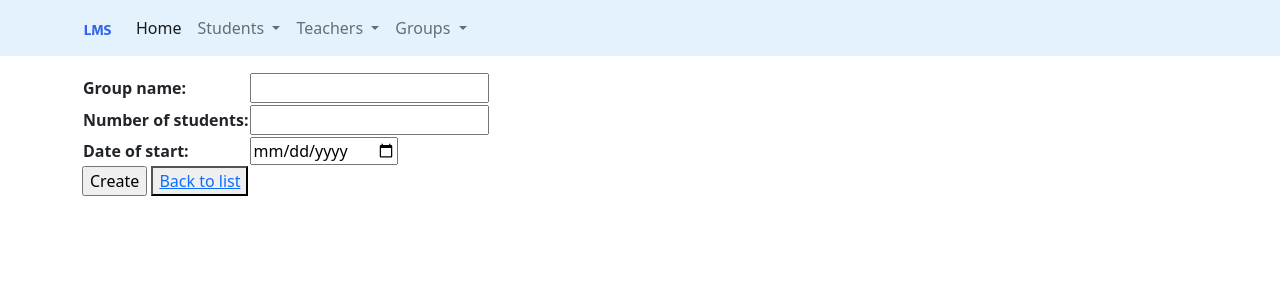
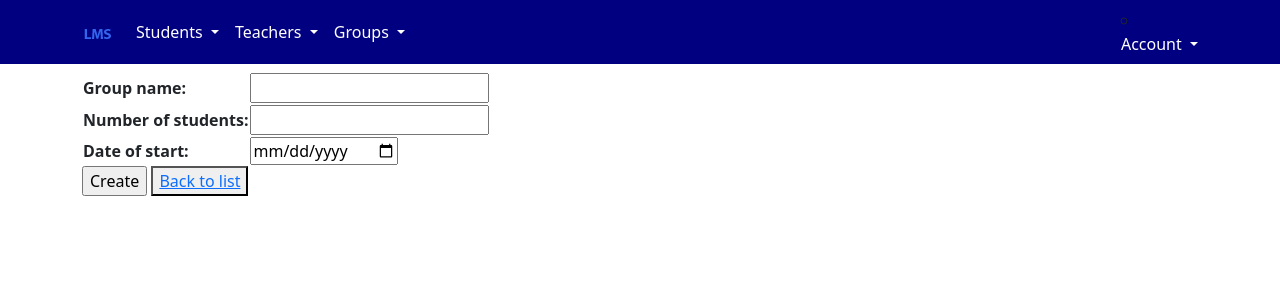
Before and after one commit to PyPro2022/DJANGO_LMS, a Django app: page /groups/create/ in a window 1280 px wide. Shown: the top 300 px of the page. Run offline with Django 4.2, Linux system fonts and the light colour scheme; parts of the project's set-up code (start-up, migrations or seed data) failed here and were passed over.

Commit message:
Добавил групп в базу. Поправил bootstrap классы в menu.html

```diff
--- a/templates/includes/menu.html
+++ b/templates/includes/menu.html
@@ -1,6 +1,9 @@
 {% load static %}
 
-<nav class="navbar fixed-top navbar-expand-lg mb-2" style="background-color: #e3f2fd;">
+<nav class="navbar fixed-top navbar-expand-lg mb-2" style="background-color: #000080;">
+
+<!--<nav class="navbar fixed-top navbar-expand-lg mb-2" style="background-color: #e3f2fd;">-->
+
   <div class="container">
     <a class="navbar-brand" href="/">
       <img src="{% static 'img/logo.png' %}" alt="" width="30" height="24">
@@ -12,14 +15,14 @@
       <ul class="navbar-nav me-auto mb-2 mb-lg-0">
               <!---->
         <!--Начало кнопки Home-->
-        <li class="nav-item">
-          <a class="nav-link active" aria-current="page" href="/">Home</a>
-        </li>
+<!--        <li class="nav-item">-->
+<!--          <a class="nav-link active text-white" aria-current="page" href="/">Home</a>-->
+<!--        </li>-->
         <!--Конец кнопки Home-->
                   <!---->
         <!--Начало меню Students -->
         <li class="nav-item dropdown">
-          <a class="nav-link dropdown-toggle" href="#" id="navbarDropdown" role="button" data-bs-toggle="dropdown" aria-expanded="false">
+          <a class="nav-link dropdown-toggle text-white" href="#" id="StudentnavbarDropdown" role="button" data-bs-toggle="dropdown" aria-expanded="false">
             Students
           </a>
           <ul class="dropdown-menu" aria-labelledby="navbarDropdown">
@@ -34,12 +37,13 @@
                   <!---->
         <!--Начало меню Teachers -->
                 <li class="nav-item dropdown">
-          <a class="nav-link dropdown-toggle" href="#" id="navbarDropdown" role="button" data-bs-toggle="dropdown" aria-expanded="false">
+          <a class="nav-link dropdown-toggle text-white" href="#" id="TeachersnavbarDropdown" role="button" data-bs-toggle="dropdown" aria-expanded="false">
             Teachers
           </a>
           <ul class="dropdown-menu" aria-labelledby="navbarDropdown">
             <li><a class="dropdown-item" href="{% url 'teachers' %}">List</a></li>
             <li><a class="dropdown-item" href="{% url 'create_teacher' %}">Create</a></li>
+             <li><hr class="dropdown-divider"></li>
             <li><a class="dropdown-item" href="{% url 'gen_teachers' %}">Generate</a></li>
 <!--            <li><a class="dropdown-item" href="#">#Update</a></li>-->
 <!--            <li><a class="dropdown-item" href="#">#Delete</a></li>-->
@@ -52,7 +56,7 @@
 
         <!--Начало меню Groups -->
         <li class="nav-item dropdown">
-          <a class="nav-link dropdown-toggle" href="#" id="navbarDropdown" role="button" data-bs-toggle="dropdown" aria-expanded="false">
+          <a class="nav-link dropdown-toggle text-white" href="#" id="GroupsnavbarDropdown" role="button" data-bs-toggle="dropdown" aria-expanded="false">
             Groups
           </a>
           <ul class="dropdown-menu" aria-labelledby="navbarDropdown">
@@ -65,6 +69,24 @@
         </li>
         <!--Конец меню Groups -->
       </ul>
+
+<!--Начало Account-->
+
+<!--     <ul class="navbar-nav me-auto mb-2 mb-lg-0">-->
+       <li class="nav-item dropdown" type = "circle">
+          <a class="nav-link dropdown-toggle text-white" href="#" id="AccountnavbarScrollingDropdown" role="button" data-bs-toggle="dropdown" aria-expanded="false">
+            Account
+          </a>
+          <ul class="dropdown-menu" aria-labelledby="navbarDropdown">
+            <li><a class="dropdown-item" href="#">#Sigh In</a></li>
+            <li><a class="dropdown-item" href="#">#Sign Out</a></li>
+<!--            <li><hr class="dropdown-divider"></li>-->
+<!--            <li><a class="dropdown-item" href="#">Что-то еще здесь</a></li>-->
+          </ul>
+        </li>
+<!--    </ul>-->
+ <!--Конец Account-->
+
 {#      <form class="d-flex" role="search">#}
 {#        <input class="form-control me-2" type="search" placeholder="Search" aria-label="Search">#}
 {#        <button class="btn btn-outline-success" type="submit">Search</button>#}
```
Also changed, not shown: db.sqlite3.
